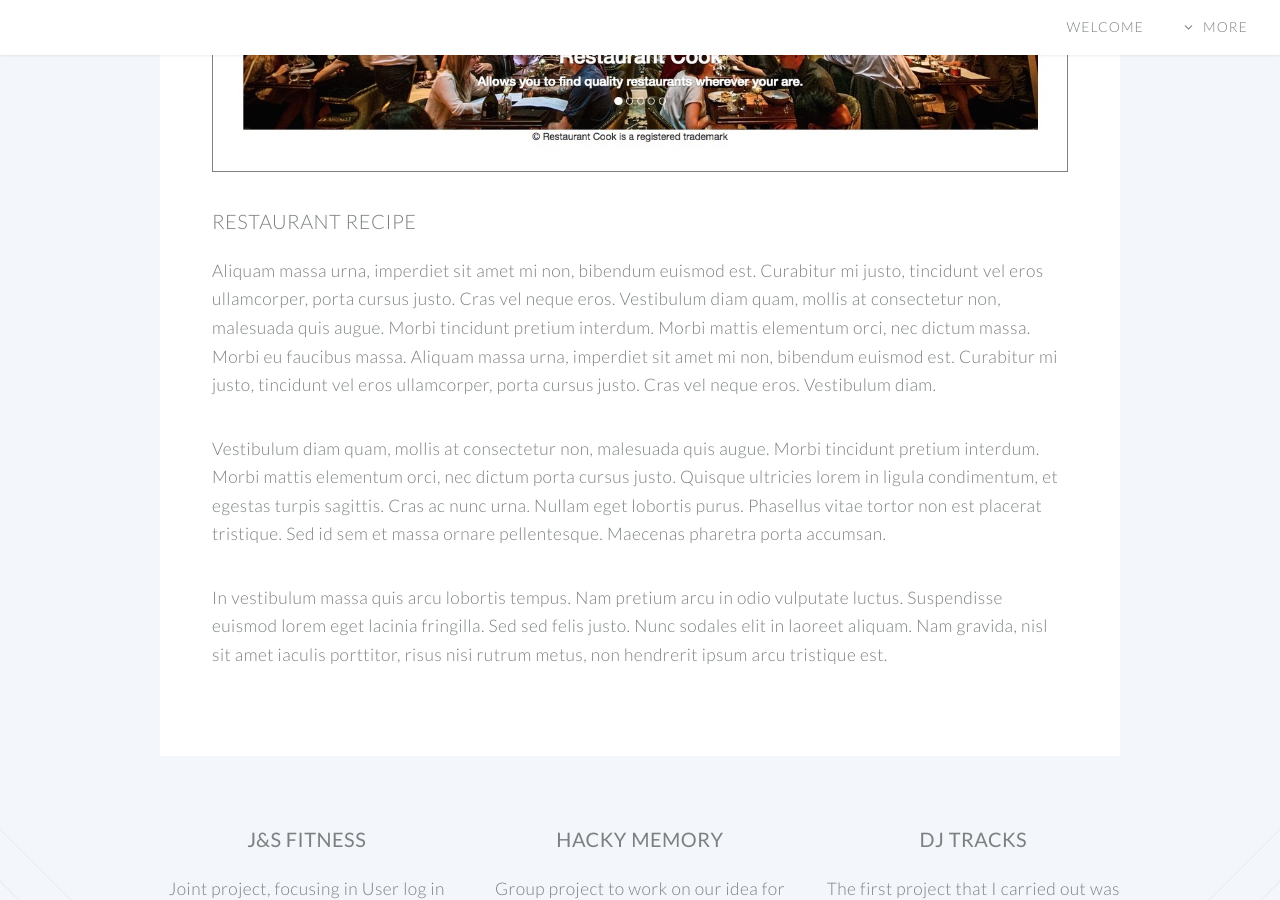
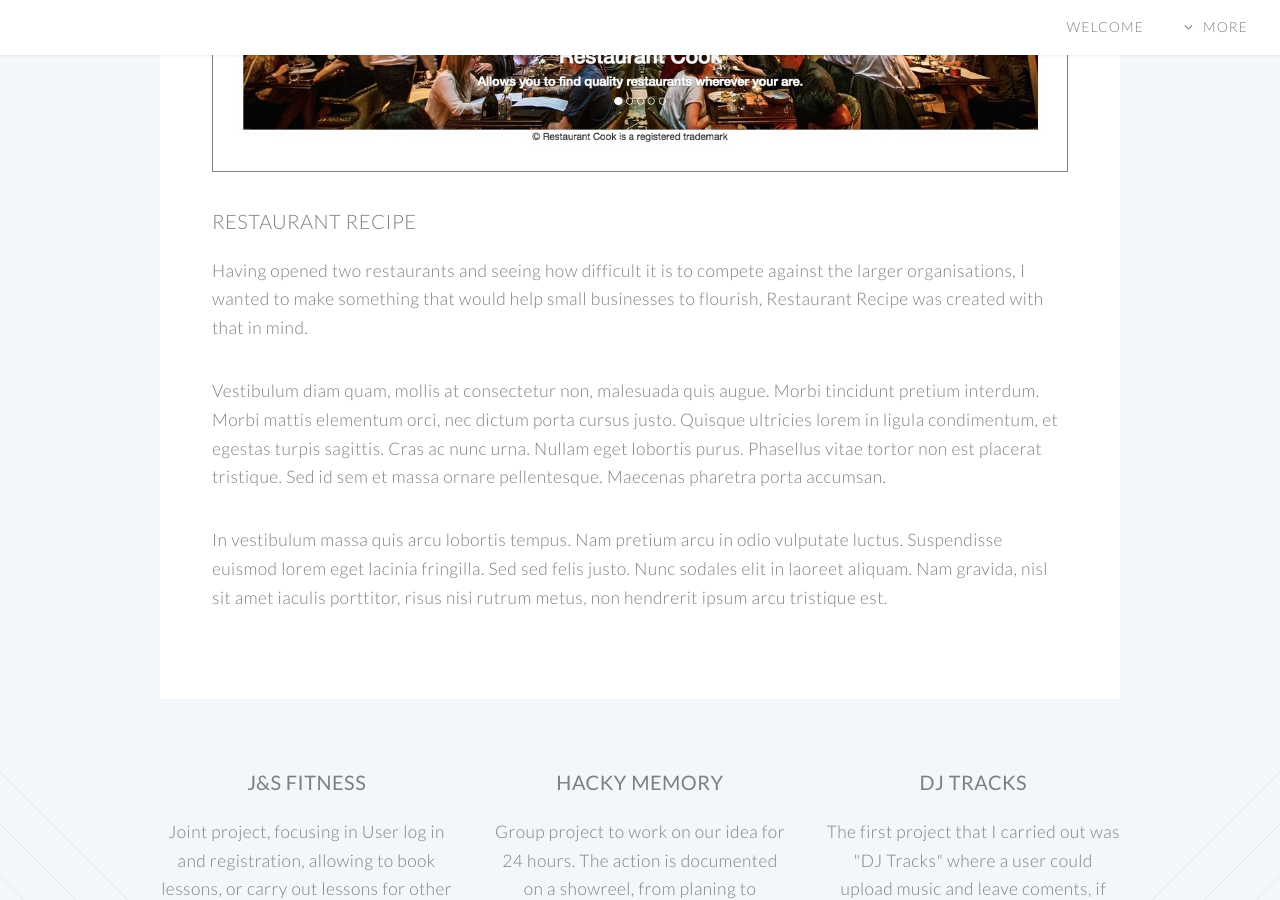
Before and after one commit to eusegone/eusegone.github.io, a Jekyll site: the page built from projects.html, in a window 1280 px wide and 900 px high, scrolled down 729 px. Built offline with Jekyll 4.4.1, drawn with Linux system fonts in a browser that asks for light colours.

Commit message:
adding restaurant recipe part 1

```diff
--- a/projects.html
+++ b/projects.html
@@ -21,7 +21,7 @@ layout: default
 									<header>
 										<h3>Restaurant Recipe</h3>
 									</header>
-									<p>Aliquam massa urna, imperdiet sit amet mi non, bibendum euismod est. Curabitur mi justo, tincidunt vel eros ullamcorper, porta cursus justo. Cras vel neque eros. Vestibulum diam quam, mollis at consectetur non, malesuada quis augue. Morbi tincidunt pretium interdum. Morbi mattis elementum orci, nec dictum massa. Morbi eu faucibus massa. Aliquam massa urna, imperdiet sit amet mi non, bibendum euismod est. Curabitur mi justo, tincidunt vel eros ullamcorper, porta cursus justo. Cras vel neque eros. Vestibulum diam.</p>
+									<p>Having opened two restaurants and seeing how difficult it is to compete against the larger organisations, I wanted to make something that would help small businesses to flourish, Restaurant Recipe was created with that in mind.</p>
 									<p>Vestibulum diam quam, mollis at consectetur non, malesuada quis augue. Morbi tincidunt pretium interdum. Morbi mattis elementum orci, nec dictum porta cursus justo. Quisque ultricies lorem in ligula condimentum, et egestas turpis sagittis. Cras ac nunc urna. Nullam eget lobortis purus. Phasellus vitae tortor non est placerat tristique. Sed id sem et massa ornare pellentesque. Maecenas pharetra porta accumsan. </p>
 									<p>In vestibulum massa quis arcu lobortis tempus. Nam pretium arcu in odio vulputate luctus. Suspendisse euismod lorem eget lacinia fringilla. Sed sed felis justo. Nunc sodales elit in laoreet aliquam. Nam gravida, nisl sit amet iaculis porttitor, risus nisi rutrum metus, non hendrerit ipsum arcu tristique est.</p>
 								</section>
```
